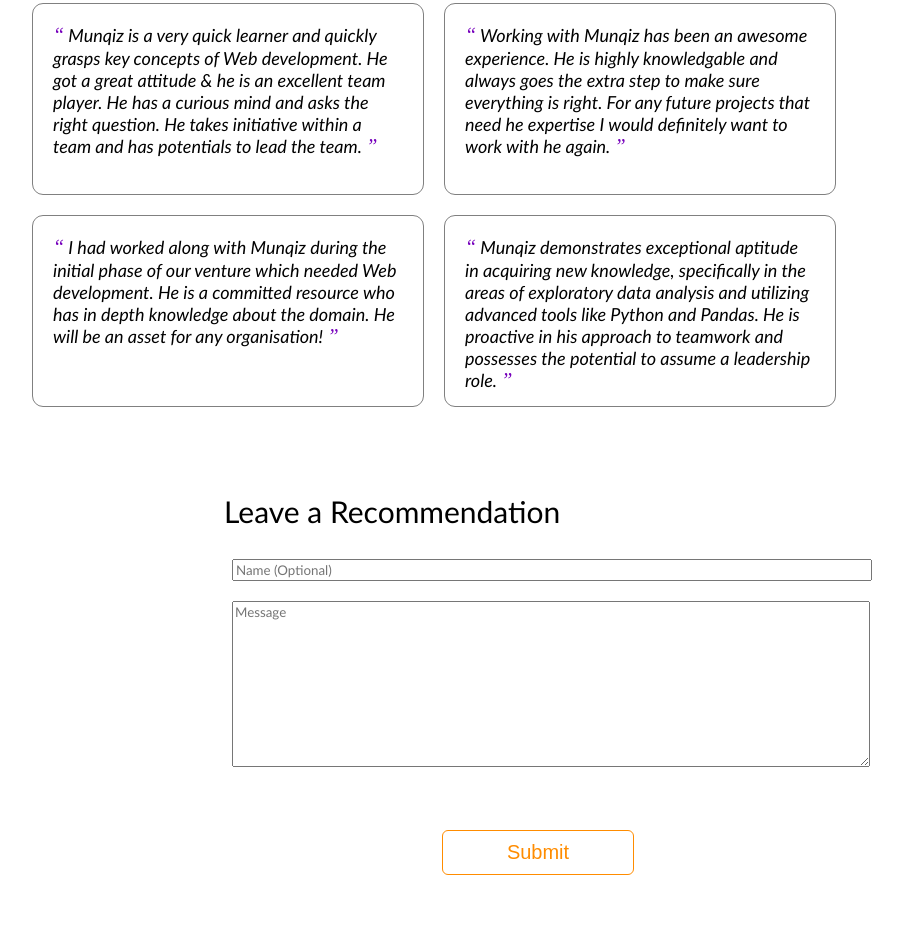
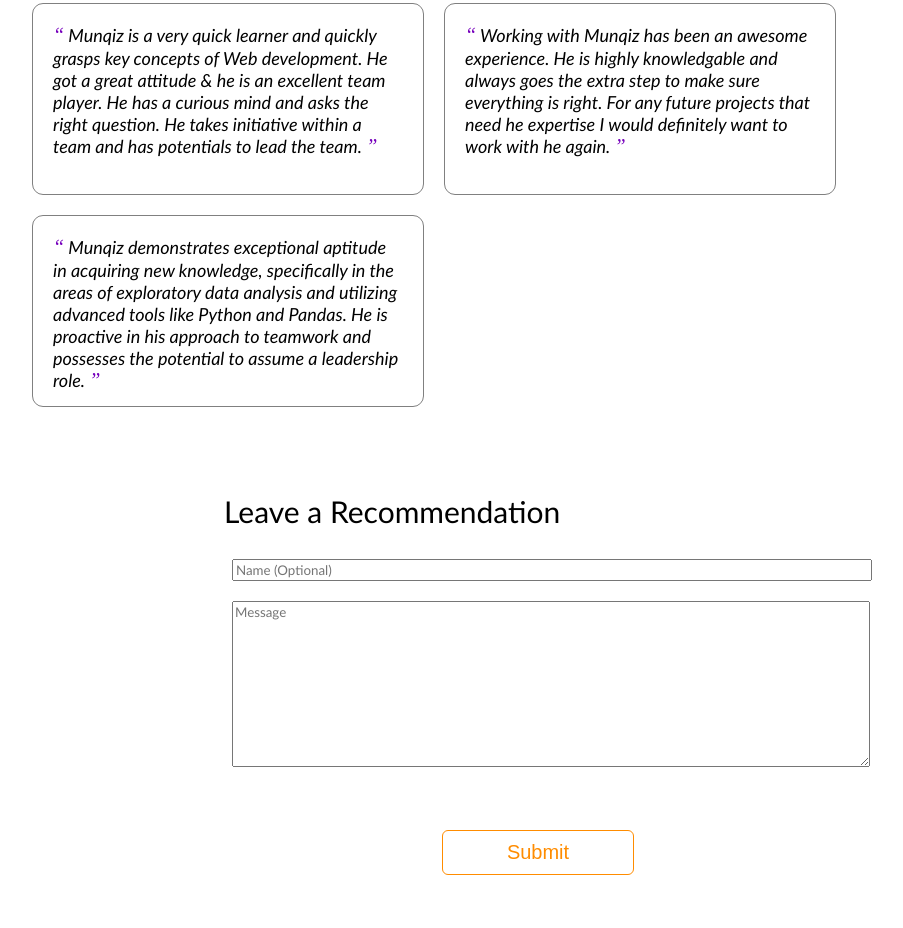
Before and after one commit to Mun-Min/Single_Page_Website, a plain HTML site: page index.html in a window 1280 px wide. Shown: the part 2687-3615 px from the top of the page, without its empty margins (102-1005 px from the left). Drawn offline with Linux system fonts and the light colour scheme.

Commit message:
updated recommendations

```diff
--- a/index.html
+++ b/index.html
@@ -220,14 +220,6 @@
           <span>&#8221;</span>
         </div>
         <div class="recommendation">
-          <span>&#8220;</span>
-          I had worked along with Munqiz during the initial phase of our venture which needed Web development.
-          He is a committed resource who has in depth knowledge about the domain.
-          He will be an asset for any organisation!
-          <span>&#8221;</span>
-        </div>
-
-        <div class="recommendation">
             <span>&#8220;</span>
             Munqiz demonstrates exceptional aptitude in acquiring new knowledge, specifically in the areas of
             exploratory data analysis and utilizing advanced tools like Python and Pandas. He is proactive in his approach to teamwork and possesses the potential to assume a leadership role.
```
